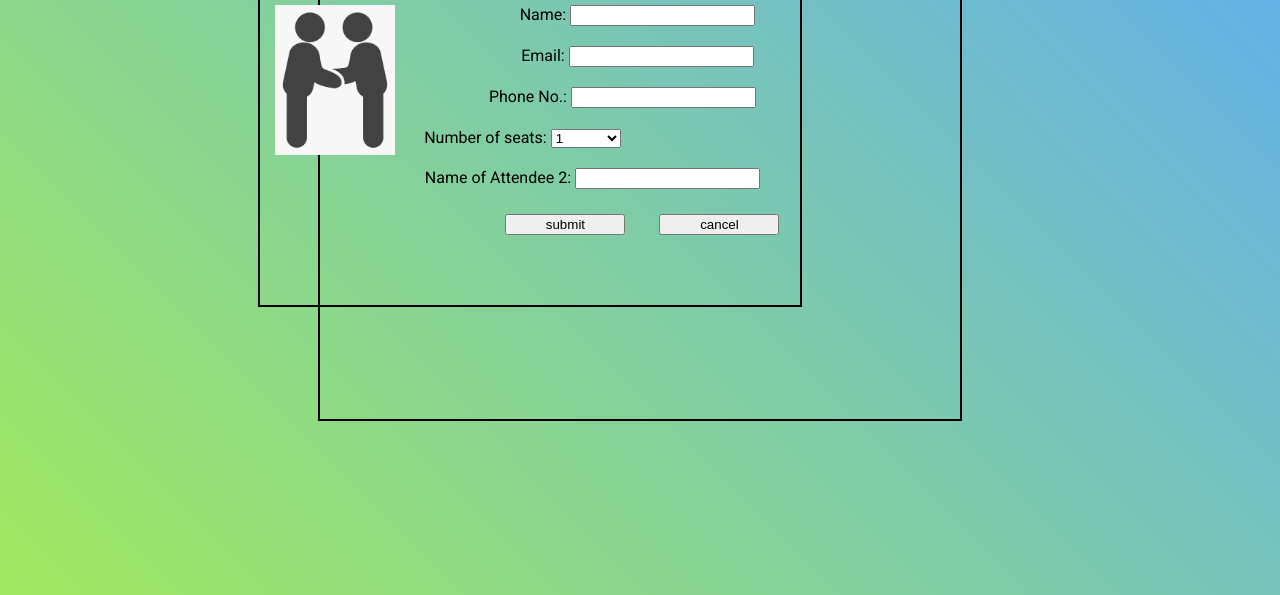
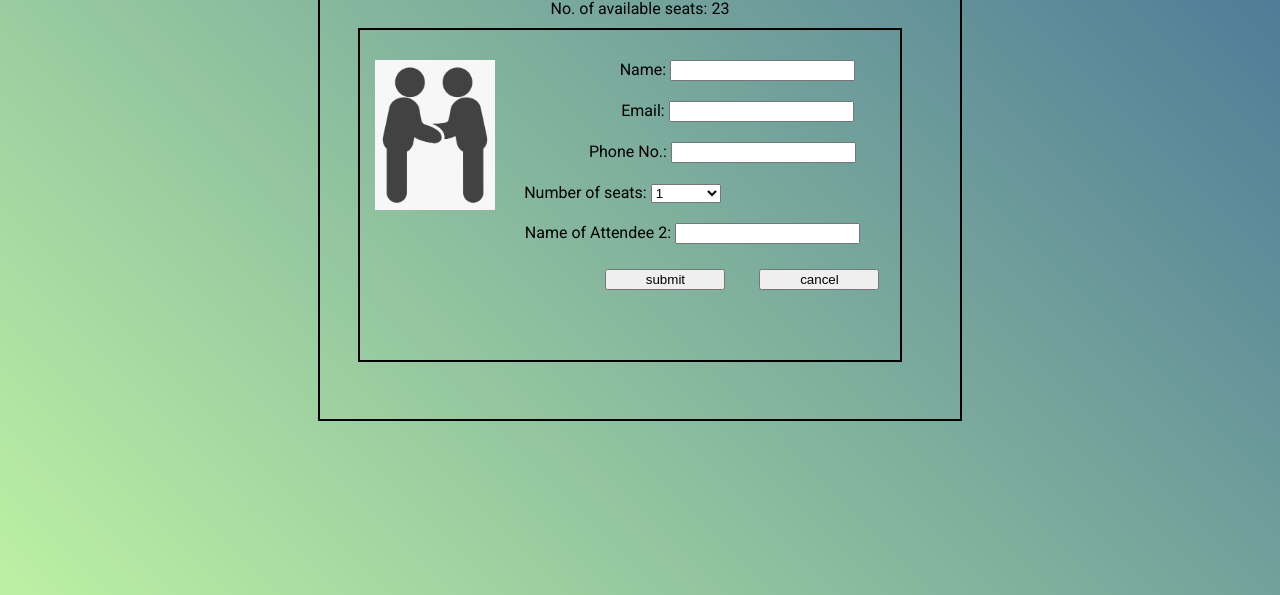
Before and after one commit to Jagadeesh-Kumar-Initial-Is-S/event-update-page, a plain HTML site: page index.html in a window 1280 px wide. Shown: the part 321-916 px from the top of the page. Drawn offline with Linux system fonts and the light colour scheme; a web font is replaced by a local one.

Commit message:
Add files via upload

```diff
--- a/index.html
+++ b/index.html
@@ -1,3 +1,6 @@
+<!-- Submitted by Jagadeesh Kumar . S -->
+<!-- My name is Jagadeesh Kumar . S -->
+<!-- My Email Address is jagadeesh_2k17@proton.me -->
 <!DOCTYPE html>
 <html lang="en">
 <head>
@@ -5,7 +8,7 @@
     <meta http-equiv="X-UA-Compatible" content="IE=edge">
     <meta name="viewport" content="width=device-width, initial-scale=1.0">
     <link href="https://fonts.googleapis.com/css2?family=Grape+Nuts&family=Lobster&family=Oleo+Script+Swash+Caps&family=Roboto:ital,wght@0,100;0,300;0,400;1,100;1,300;1,400&family=Water+Brush&display=swap" rel="stylesheet">
-    <title>Document</title>
+    <title>event-update-page</title>
     <style>
             body{
            display: grid;
@@ -114,16 +117,17 @@
         display: flex;
         padding-bottom: 100px;
         padding-right: 250px;
+        background: linear-gradient(45deg,rgb(188, 241, 164),rgb(61, 104, 149));
          }
        form{
            position: relative;
            top:-80px;
-           right: 250px;
+           right: 150px;
            height: 300px;
            display: flex;
            width:510px;
           justify-content: space-between;
-          margin-bottom: 50px;
+          margin-bottom: -60px;
        }
        img{
            position:relative;
@@ -152,11 +156,12 @@
        }
        }
 
-       @media screen and (min-width:1250px){
+       @media (min-width:1250px) and (min-width:2000px){
        body{
         display: flex;
         padding-bottom: 100px;
         padding-right: 250px;
+        background: linear-gradient(45deg,rgb(233, 94, 94),rgba(254, 89, 89, 0.638));
          }
        form{
            position: relative;
@@ -246,3 +251,6 @@
   </script>
 </body>
 </html>
+<!-- Submitted by Jagadeesh Kumar . S -->
+<!-- My name is Jagadeesh Kumar . S -->
+<!-- My Email Address is jagadeesh_2k17@proton.me -->
```
